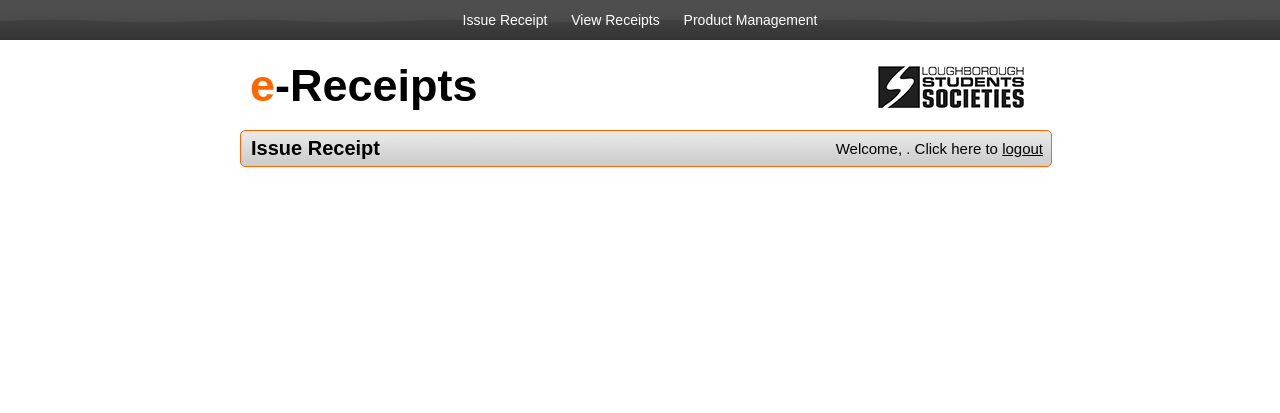
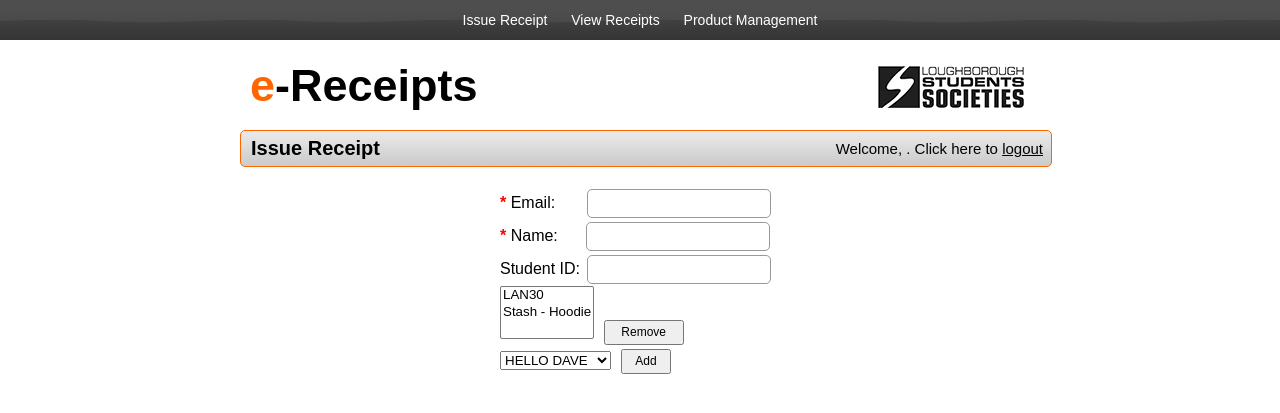
Before and after one commit to LSUCS/e-Receipts, a PHP site: page / in a window 1280 px wide. Shown: the top 413 px of the page. Run offline with PHP 8.4, Linux system fonts and the light colour scheme; the visitor is signed in with stand-in values (Sample User, id 1); data that the repository does not hold is empty; some libraries are stand-ins or nearby versions.

Commit message:
Started work on receipt making page Created system for including page CSS files if they exist

```diff
--- /dev/null
+++ b/css/pages/make.css
@@ -0,0 +1,34 @@
+.makeForm {
+	margin-left: auto;
+	margin-right: auto;
+	width: 280px;
+}
+	.makeForm b {
+		color: red;
+	}
+	.makeForm .emailBox {
+		margin-left: 27px;
+	}
+	.makeForm .nameBox {
+		margin-left: 24px;
+	}
+	.makeForm .removeButton {
+		height: 25px;
+		width: 80px;
+		font-size: 12px;
+		margin-left: 10px;
+	}
+		.makeForm .removeButton span {
+			margin-top: -2px;
+			margin-left: -1px;
+		}
+	.makeForm .addButton {
+		height: 25px;
+		width: 50px;
+		font-size: 12px;
+		margin-left: 10px;
+		margin-top: 4px;
+	}
+		.makeForm .addButton span {
+			margin-top: -1px;
+		}
--- a/index.php
+++ b/index.php
@@ -61,6 +61,7 @@
                     <link rel="stylesheet" type="text/css" href="css/custom-theme/jquery-ui-1.8.16.custom.css" />
 					<link rel="stylesheet" type="text/css" href="css/uniform.default.css" />
 					<link rel="stylesheet" type="text/css" href="css/datatables.css" />
+					<?php if (file_exists("css/pages/" . $this->page . ".css")) echo '<link rel="stylesheet" type="text/css" href="css/pages/' . $this->page . '.css" />'; ?>
                     <script type="text/javascript" src="https://ajax.googleapis.com/ajax/libs/jquery/1.6.4/jquery.min.js"></script>
                     <script type="text/javascript" src="js/jquery-ui-1.8.16.custom.min.js"></script>
         			<script type="text/javascript" src="js/scripts.js"></script>
--- a/pages/makePage.php
+++ b/pages/makePage.php
@@ -6,6 +6,29 @@
 
 			$parent->requireLogin();
 			$parent->displayHeader();
+
+			?>
+
+			<div class="makeForm">
+				<form action="index.php?page=make" method="post">
+					<b>*</b> Email: <input class="emailBox" type="text" name="email" /><br />
+					<b>*</b> Name: <input class="nameBox" type="text" name="name" /><br />
+					Student ID: <input class="studentidBox" type="text" name="studentid" /><br />
+					<select size="3" class="selectedProducts" type="text" name="selProducts">
+						<option>LAN30</option>
+						<option>Stash - Hoodie</option>
+					</select><button class="removeButton" onclick=""><span>Remove</span></button><br />
+					<select class="selectProduct">
+						<option>HELLO DAVE</option>
+						<option>LAN30</option>
+						<option>Blitz Night</option>
+						<option>Stash - Hat</option>
+						<option>Stash - Hoodie</option>
+					</select><button class="addButton" onclick=""><span>Add</span></button>
+				</form>
+			</div>
+
+			<?php
 			$parent->displayFooter();
 
 		}
```
Also changed, not shown: css/pages/login.css (added, +25 -0 lines), css/styles.css (+3 -26 lines).
